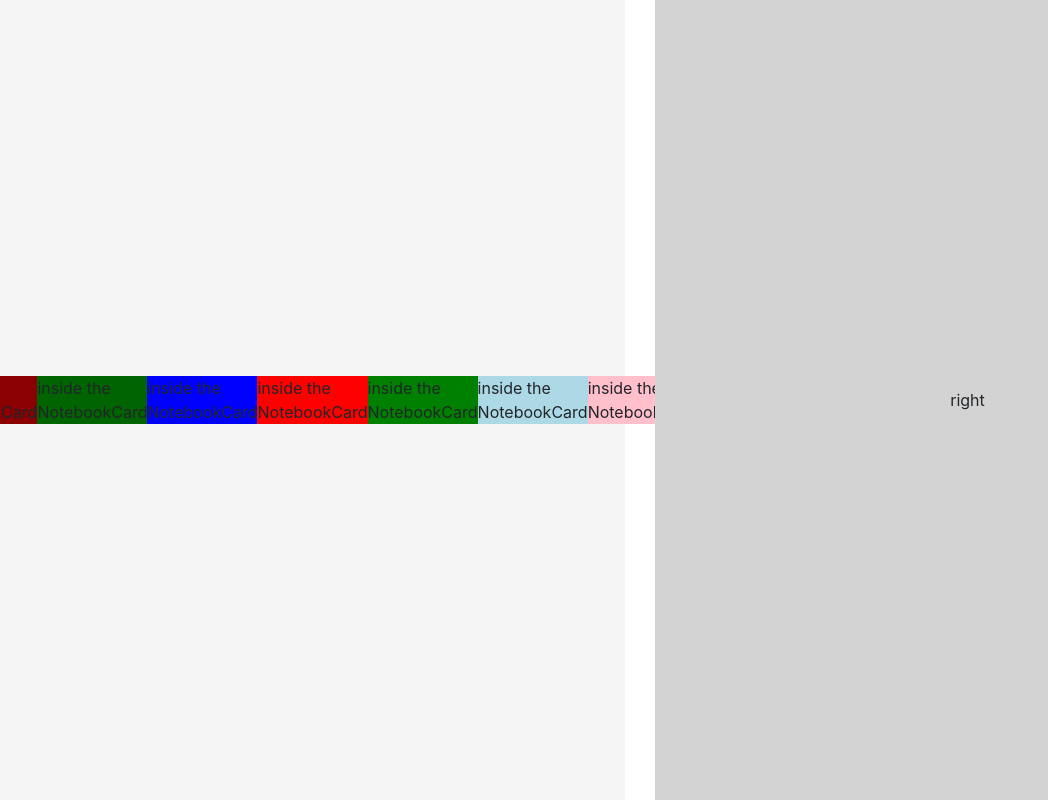
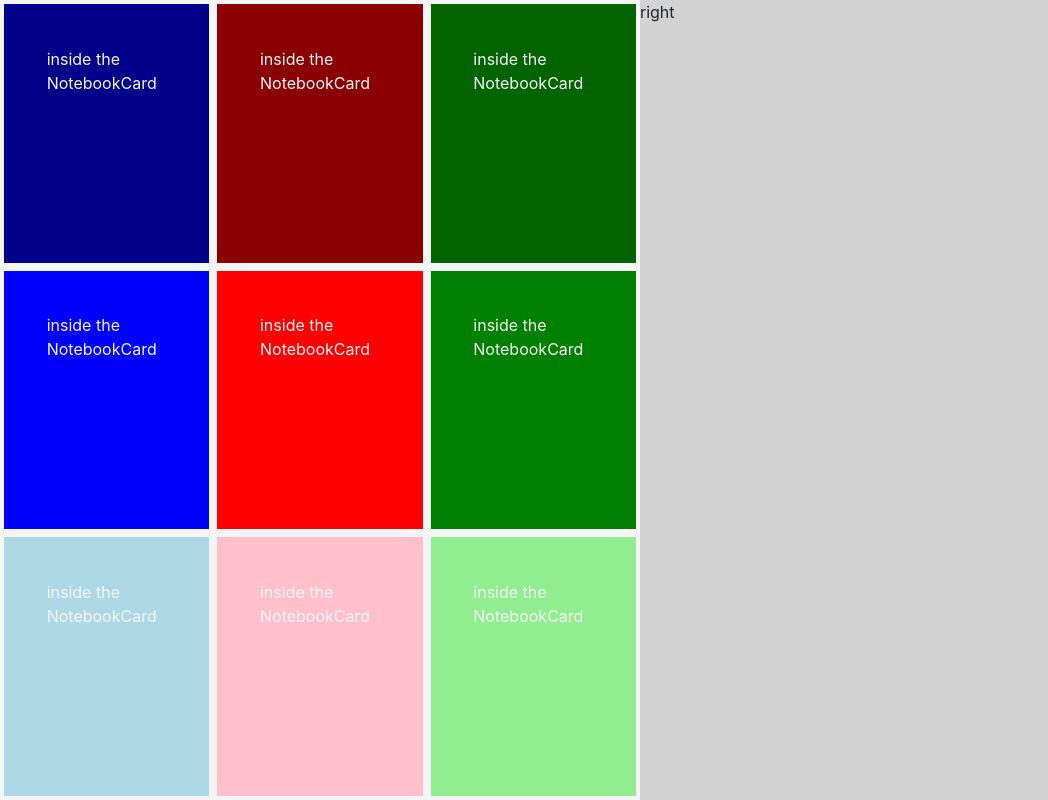
Before and after one commit to theoluyi/chromatic-notes, a React (Create React App) app: page / in a window 1280 px wide. Shown: the whole page, without its empty margins (0-1048 px from the left). Built offline with nearby package versions, Linux system fonts and the light colour scheme.

Commit message:
deletes extra bootstrap classNames causing trouble in left and right splitscreen panels

```diff
--- a/src/App.css
+++ b/src/App.css
@@ -18,39 +18,54 @@
 .left-side {
   height: 100vh;
   background: whitesmoke;
-  /* display: grid;
-  grid-template-columns: 300px 300px 300px;
-  grid-template-rows: 300px 300px 300px;
+  display: grid;
+  grid-template-columns: 1fr 1fr 1fr;
+  grid-template-rows: 1fr 1fr 1fr;
   grid-template-areas:
     "box1 box2 box3"
     "box4 box5 box6"
-    "box7 box8 box9"; */
+    "box7 box8 box9";
+}
+
+.notebook-card {
+  padding: 20%;
+  color: whitesmoke;
+  border: whitesmoke solid 0.3rem;
 }
 
 #dark-blue {
   background: darkblue;
+  grid-area: box1;
 }
 #dark-red {
   background: darkred;
+  grid-area: box2;
 }
 #dark-green {
   background: darkgreen;
+  grid-area: box3;
 }
 #blue {
   background: blue;
+  grid-area: box4;
 }
 #red {
   background: red;
+  grid-area: box5;
 }
 #green {
   background: green;
+  grid-area: box6;
 }
 #light-blue {
   background: lightblue;
+  grid-area: box7;
 }
 #light-red {
   background: pink;
+  grid-area: box8;
 }
 #light-green {
   background: lightgreen;
+  grid-area: box9;
 }
--- a/src/App.js
+++ b/src/App.js
@@ -9,11 +9,11 @@ function App() {
   const [selectedNote, setSelectedNote] = useState(null);
   const [notes, setNotes] = useState(null);
 
+  // removed these additional bootstrap classNames from left and right-side:  d-flex justify-content-center align-items-center
   return (
-    <>
-      <div className="row">
+    <div className="row no-gutters">
       <div className="col-md-6 no-gutters">
-          <div className="left-side d-flex justify-content-center align-items-center">
+        <div className="left-side">
           <NotebookCard color="dark-blue" />
           <NotebookCard color="dark-red" />
           <NotebookCard color="dark-green" />
@@ -26,17 +26,18 @@ function App() {
         </div>
       </div>
       <div className="col-md-6 no-gutters">
-          <div className="right-side d-flex justify-content-center align-items-center">
-            right
+        <div className="right-side">right</div>
       </div>
     </div>
-      </div>
-    </>
   );
 }
 
 const NotebookCard = (props) => {
-  return <div id={props.color}> inside the NotebookCard</div>;
+  return (
+    <div className="notebook-card" id={props.color}>
+      inside the NotebookCard
+    </div>
+  );
 };
 
 export default App;
```
Lines whose indentation alone changed are shown as unchanged.
